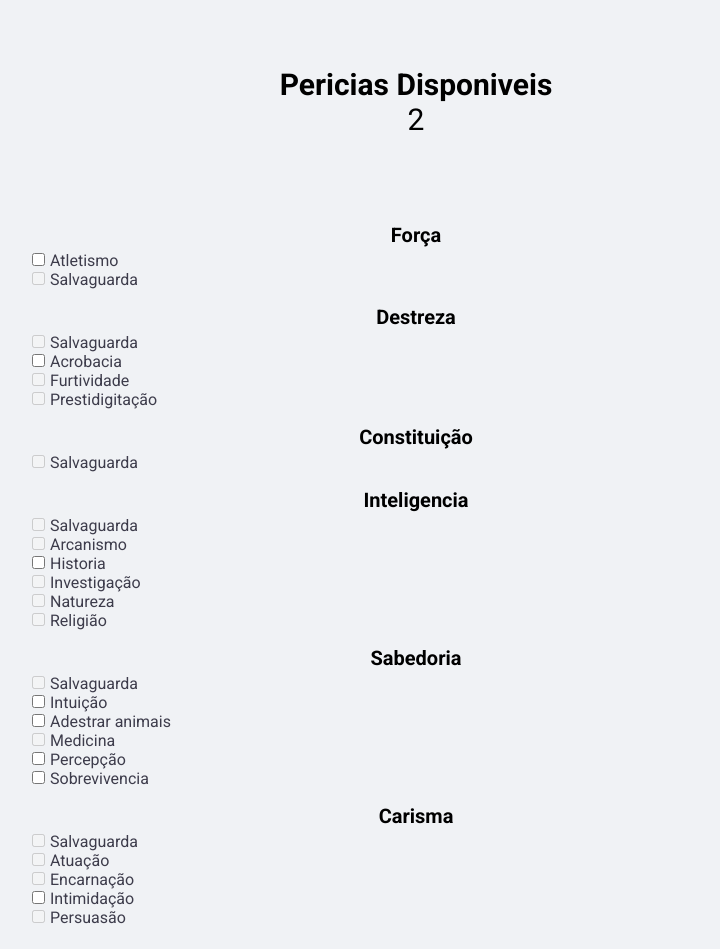
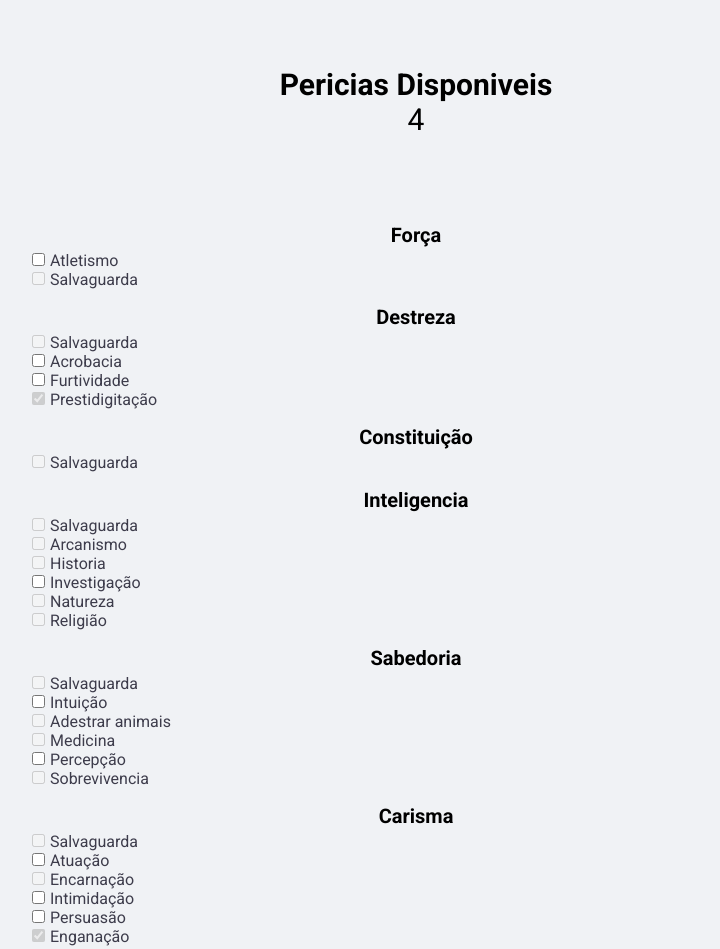
Before and after one commit to ArinnoDe/MontadorDeFichaD-D5eJS, a plain HTML site: page index.html in a window 1280 px wide. Shown: the part 414-1363 px from the top of the page, without its empty margins (224-944 px from the left). Drawn offline with Linux system fonts and the light colour scheme.

Commit message:
Segundo commit

```diff
--- a/index.html
+++ b/index.html
@@ -105,8 +105,8 @@
                     <h5>Destreza</h5><br>
                     <label for=""><input class="checkbox-pericia" type="checkbox"><span>Salvaguarda</span> </label>
                     <label for=""><input class="checkbox-pericia" value="acrobacia" type="checkbox"><span>Acrobacia</span> </label>
-                    <label for=""><input class="checkbox-pericia" type="checkbox"><span>Furtividade</span></label>
-                    <label for=""><input class="checkbox-pericia" type="checkbox"><span>Prestidigitação</span></label>
+                    <label for=""><input class="checkbox-pericia" value="furtividade" type="checkbox"><span>Furtividade</span></label>
+                    <label for=""><input class="checkbox-pericia" value="prestidigitacao" type="checkbox"><span>Prestidigitação</span></label>
                 </div>
                 <div id="constituicao">
                     <h5>Constituição</h5><br>
@@ -115,18 +115,18 @@
                 <div id="inteligencia">
                     <h5>Inteligencia</h5><br>
                     <label for=""><input class="checkbox-pericia" type="checkbox"><span>Salvaguarda</span> </label>
-                    <label for=""><input class="checkbox-pericia" type="checkbox"><span>Arcanismo</span> </label>
+                    <label for=""><input class="checkbox-pericia" value="arcanismo" type="checkbox"><span>Arcanismo</span> </label>
                     <label for=""><input class="checkbox-pericia" value="historia" type="checkbox"><span>Historia</span> </label>
-                    <label for=""><input class="checkbox-pericia" type="checkbox"><span>Investigação</span> </label>
-                    <label for=""><input class="checkbox-pericia" type="checkbox"><span>Natureza</span> </label>
-                    <label for=""><input class="checkbox-pericia" type="checkbox"><span>Religião</span> </label>
+                    <label for=""><input class="checkbox-pericia" value="investigacao" type="checkbox"><span>Investigação</span> </label>
+                    <label for=""><input class="checkbox-pericia" value="natureza" type="checkbox"><span>Natureza</span> </label>
+                    <label for=""><input class="checkbox-pericia" value="religiao" type="checkbox"><span>Religião</span> </label>
                 </div>
                 <div id="sabedoria">
                     <h5>Sabedoria</h5><br>
                     <label for=""><input class="checkbox-pericia" type="checkbox"><span>Salvaguarda</span></label>
                     <label for=""><input class="checkbox-pericia" value="intuicao" type="checkbox"><span>Intuição</span></label>
                     <label for=""><input class="checkbox-pericia" value="adestraranimais" type="checkbox"><span>Adestrar animais</span></label>
-                    <label for=""><input class="checkbox-pericia" type="checkbox"><span>Medicina</span></label>
+                    <label for=""><input class="checkbox-pericia" value="medicina" type="checkbox"><span>Medicina</span></label>
                     <label for=""><input class="checkbox-pericia" value="percepcao" type="checkbox"><span>Percepção</span></label>
                     <label for=""><input class="checkbox-pericia" value="sobrevivencia" type="checkbox"><span>Sobrevivencia</span></label>
                 </div>
@@ -134,10 +134,12 @@
                 <div id="carisma">
                     <h5>Carisma</h5><br>
                     <label for=""><input class="checkbox-pericia" type="checkbox"><span>Salvaguarda</span></label>
-                    <label for=""><input class="checkbox-pericia" type="checkbox"><span>Atuação</span></label>
+                    <label for=""><input class="checkbox-pericia" value="atuacao" type="checkbox"><span>Atuação</span></label>
                     <label for=""><input class="checkbox-pericia" type="checkbox"><span>Encarnação</span></label>
                     <label for=""><input class="checkbox-pericia" value="intimidacao" type="checkbox"><span>Intimidação</span></label>
-                    <label for=""><input class="checkbox-pericia" type="checkbox"><span>Persuasão</span></label>
+                    <label for=""><input class="checkbox-pericia" value="persuasao" type="checkbox"><span>Persuasão</span></label>
+                    <label for=""><input class="checkbox-pericia" value="enganacao" type="checkbox"><span>Enganação</span></label>
+
                 </div>
             </div>
 
--- a/main.js
+++ b/main.js
@@ -35,8 +35,8 @@ var classes = {
         lifeDice:6,
         lifeOne:6,
         pericias:{
-            q: 2,
-            disponiveis: ["acrobacia", "adestraranimais", "atletismo", "historia","intuicao", "intimidacao", "percepcao",  "sobrevivencia"]
+            q: 4,
+            disponiveis: ["acrobacia", "atletismo", "atuacao", "enganacao", "furtividade", "intimidacao", "intuicao", "investigacao", "percepcao", "persuasao","prestidigitacao"]
         }
     }
 }
@@ -67,6 +67,18 @@ var racas = {
 
     }
 }
+    var antecedentes = {
+        charlatao:{
+
+            pericias:{
+                q:2,
+                disponiveis: ["enganacao", "prestidigitacao"]
+            }
+
+        }
+
+    }
+
 //DEFINIR NOME
 function defineName(){
     let nome = document.getElementById("perso-name");
@@ -129,7 +141,8 @@ function definePersonagem(){
         deslocamento : 0,
         pericias: {
             q: 0,
-            disponiveis: []
+            disponiveis: [],
+            adquiridas: []
         }
     };
 
@@ -180,16 +193,24 @@ function definePersonagem(){
 
     //pericias
     //add pericias-q de classe em personagem
-    personagem.pericias.q += classes[personagem.classe].pericias.q;
+    personagem.pericias.q += classes[personagem.classe].pericias.q + antecedentes[personagem.antecedente].pericias.q;
 
     personagem.pericias.disponiveis = [...personagem.pericias.disponiveis,...classes[personagem.classe].pericias.disponiveis];
+
+    personagem.pericias.adquiridas = [...personagem.pericias.adquiridas, ...antecedentes[personagem.antecedente].pericias.disponiveis];
+
+
+
 
 
     let checkboxPericia = document.getElementsByClassName("checkbox-pericia");
 
+
+
     for(let i in checkboxPericia){
         checkboxPericia[i].disabled = true;
     }
+
     for(let i in checkboxPericia){
         for(let j in personagem.pericias.disponiveis){
             if(checkboxPericia[i].value == personagem.pericias.disponiveis[j]){
@@ -197,6 +218,15 @@ function definePersonagem(){
             }
         }
     }
+    for(let i in checkboxPericia){
+        for(let j in personagem.pericias.adquiridas){
+            if(checkboxPericia[i].value == personagem.pericias.adquiridas[j]){
+                checkboxPericia[i].checked = true;
+                checkboxPericia[i].disabled = true;
+            }
+        }
+    }
+
     for(let i in checkboxPericia){
             if(checkboxPericia[i].checked == true){
                 personagem.pericias.q -= 1;
@@ -210,6 +240,8 @@ function definePersonagem(){
         }
     }
 
+
+
     document.getElementById("pericias-num").innerHTML = personagem.pericias.q;
 
 
```
